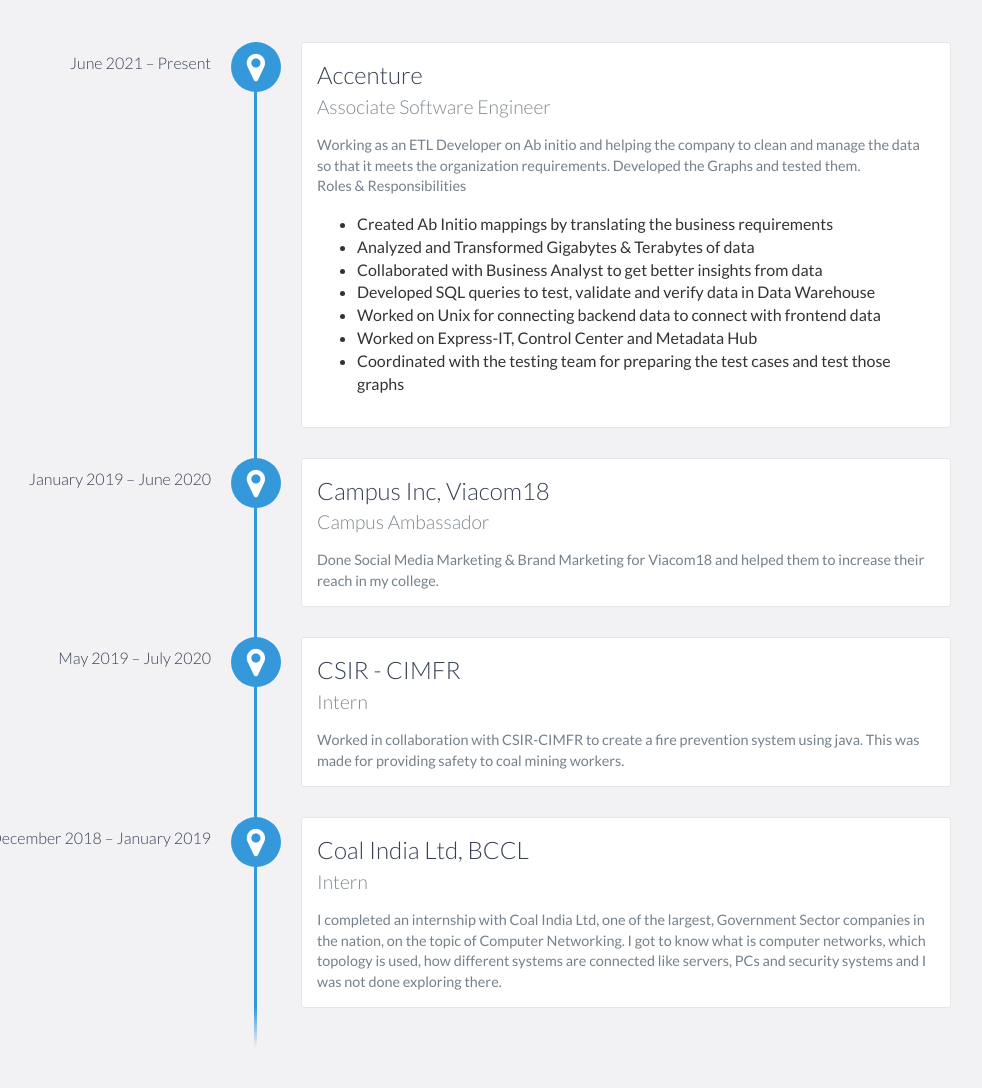
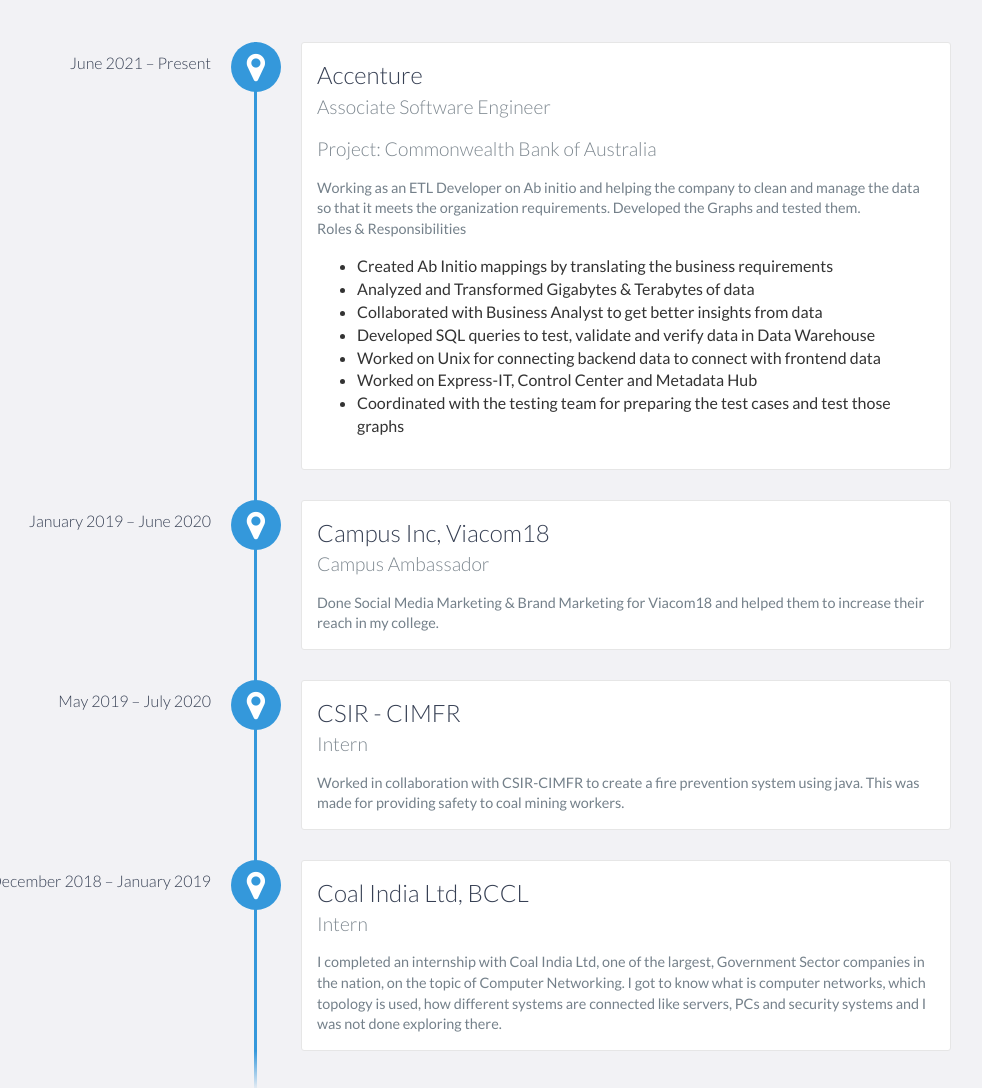
Before and after one commit to djayswal/Deepanshu-Jayswal, a website: page index.html in a window 1280 px wide. Shown: the part 1140-2228 px from the top of the page, without its empty margins (189-1171 px from the left). Drawn offline with nearby package versions, Linux system fonts and the light colour scheme.

Commit message:
Update index.html

```diff
--- a/index.html
+++ b/index.html
@@ -91,6 +91,7 @@
 		<div data-date="June 2021 – Present">
                 <h3>Accenture</h3>
                 <h4>Associate Software Engineer</h4>
+			<h4>Project: Commonwealth Bank of Australia</h4>
                 <p>
 Working as an ETL Developer on Ab initio and helping the company to clean and manage the data so that it meets the
 organization requirements. Developed the Graphs and tested them.
```
